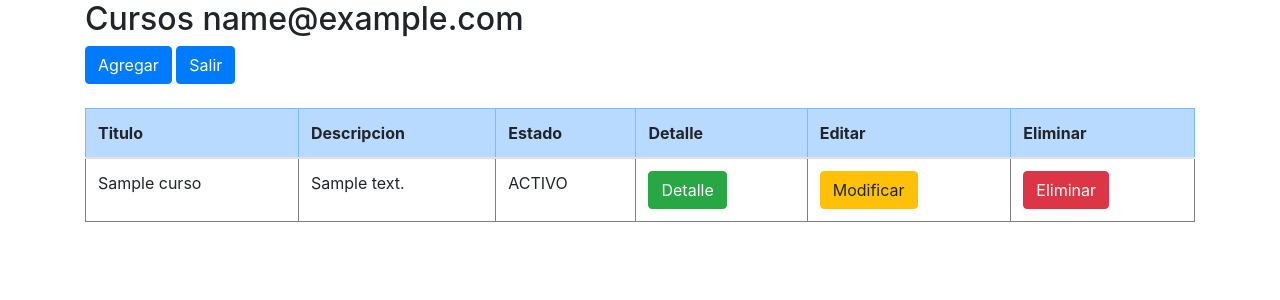
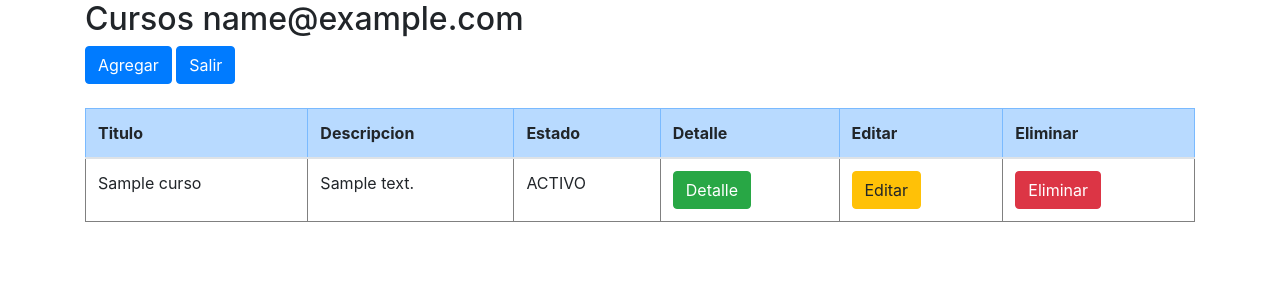
Before and after one commit to augusto741502/curso, a PHP site: page /index.php?c=cursos in a window 1280 px wide. Shown: the top 300 px of the page. Run offline with PHP 8.4, Linux system fonts and the light colour scheme; the visitor is signed in with stand-in values (Sample User, id 1); tables that the repository leaves empty hold one stand-in row (values such as "Sample post").

Commit message:
Ultimas modificaciones sistema

```diff
--- a/curso/assets/js/script.js
+++ b/curso/assets/js/script.js
@@ -61,12 +61,12 @@ const detalleCurso = (id)=>{
 
             html +=' <div class="form-group">';
             html +='	<label for="placa">Titulo</label>';
-            html +='	<input type="text" class="form-control" id="titulo" name="titulo" value="'+obj.data.titulo+'" />';
+            html +='	<input type="text" class="form-control" id="titulo" name="titulo" value="'+obj.data.titulo+'" disabled/>';
             html +='</div>';
 
             html +='<div class="form-group">';
             html +='	<label for="marca">Descripciòn</label>';
-            html +='	<textarea maxlength="50" class="form-control" id="descripcion" name="descripcion">'+obj.data.descripcion+'</textarea>';
+            html +='	<textarea maxlength="50" class="form-control" id="descripcion" name="descripcion" disabled>'+obj.data.descripcion+'</textarea>';
             html +='</div>';
             let estado = 'ACTIVO';
             if(obj.data.estado==0){
@@ -75,7 +75,7 @@ const detalleCurso = (id)=>{
 
             html +='<div class="form-group">';
             html +='	<label for="modelo">Estado</label>';
-            html +='	<input type="text" class="form-control" id="estado" name="estado" value="'+estado+'" />';
+            html +='	<input type="text" class="form-control" id="estado" name="estado" value="'+estado+'" disabled/>';
             html +='</div>';
 
             $("#detalle").html(html);
--- a/curso/views/cursos/cursos.php
+++ b/curso/views/cursos/cursos.php
@@ -45,10 +45,10 @@
 							echo "<td><a onclick='detalleCurso(".$dato["id_curso"].")' data-toggle='modal' data-target='#exampleModal' class='btn btn-success'>Detalle</a></td>";
 							if($dato["id_usuario"] == $data["id"]) {
 								$tipo = 1;
-								echo "<td><a onclick='modificarCurso(".$dato["id_curso"].",".$tipo.")' data-toggle='modal' data-target='#exampleModal' class='btn btn-warning'>Modificar</a></td>";
+								echo "<td><a onclick='modificarCurso(".$dato["id_curso"].",".$tipo.")' data-toggle='modal' data-target='#exampleModal' class='btn btn-warning'>Editar</a></td>";
 							} else{
 								$tipo = 0;
-								echo "<td><a onclick='modificarCurso(".$dato["id_curso"].",".$tipo.")' class='btn btn-warning'>Modificar</a></td>";
+								echo "<td><a onclick='modificarCurso(".$dato["id_curso"].",".$tipo.")' class='btn btn-warning'>Editar</a></td>";
 							}
 
 
```
